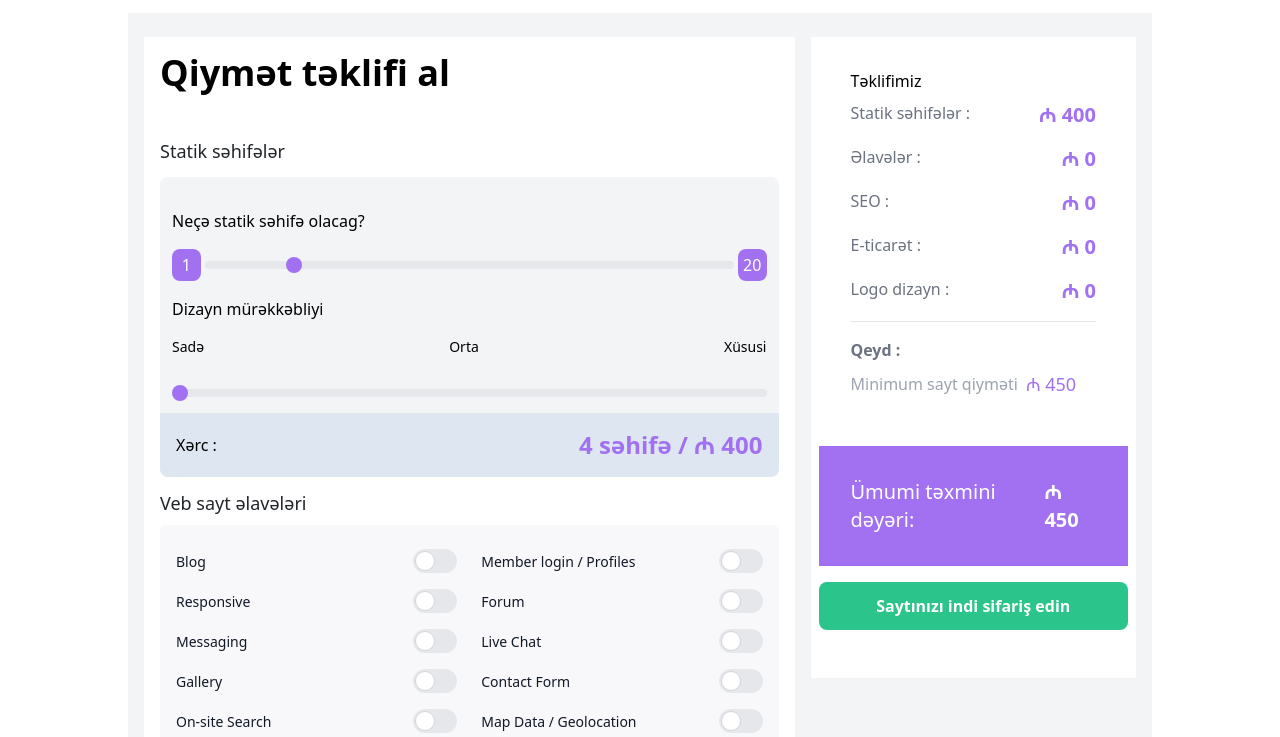
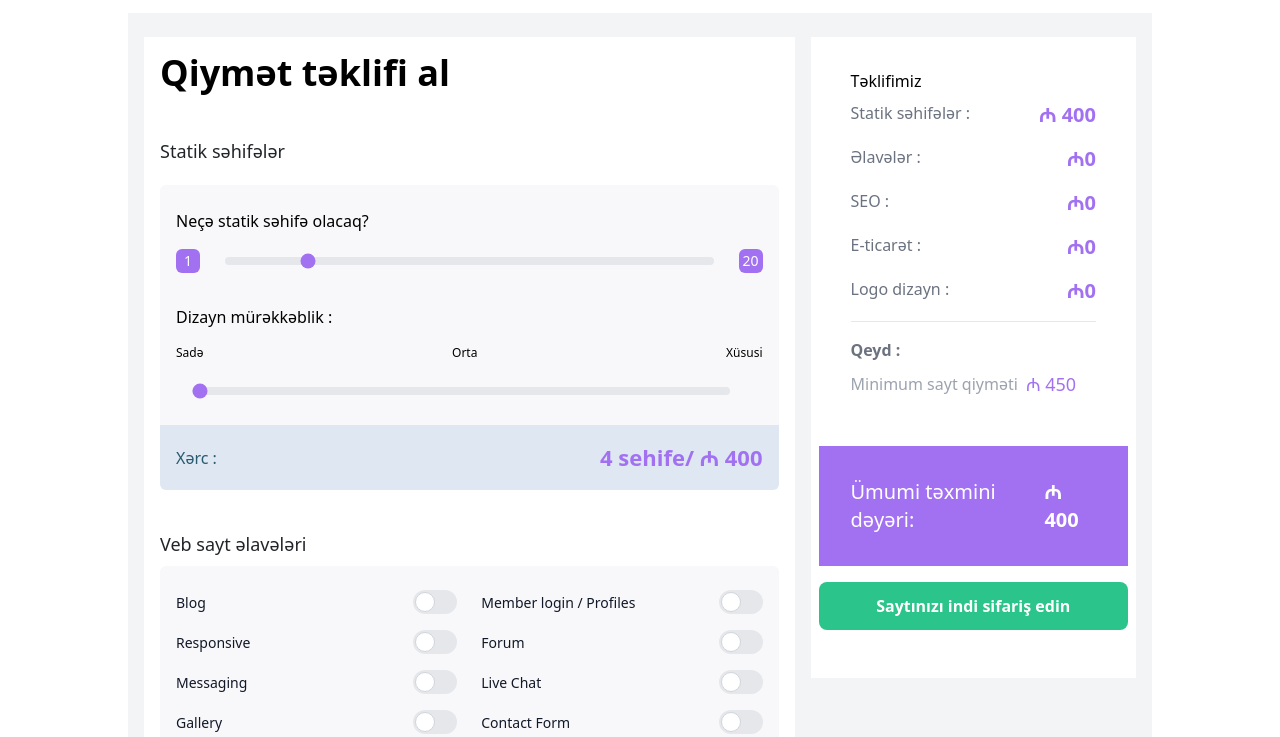
Before and after one commit to sabiinajm/sayt.az, a website: page public/index.htm in a window 1280 px wide. Shown: the part 63-800 px from the top of the page. Drawn offline with Linux system fonts and the light colour scheme.

Commit message:
calculator update

```diff
--- a/public/app.js
+++ b/public/app.js
@@ -1,5 +1,32 @@
 const data = {
-
+    'costStatic': [
+        {
+            'id': 5,
+            'name': "Page",
+            'price': 100,
+            'type': "static_page"
+        }
+    ],
+    'costDesign': [
+        {
+            'id': 10,
+            'name': "Medium",
+            'price': 2,
+            'type': "design_complexity"
+        },
+        {
+            'id': 12,
+            'name': "Simple",
+            'price': 1,
+            'type': "design_complexity"
+        },
+        {
+            'id': 13,
+            'name': "Custom",
+            'price': 3,
+            'type': "design_complexity"
+        }
+    ],
     "costLogo": [
         {
             "id": 7,
@@ -191,73 +218,23 @@ const data = {
         }
     ]
 }
-const sehifeShow = document.getElementById('sehifeShow')
-const xerc1 = document.getElementById('xerc1')
-const xerc1copy = document.getElementById('xerc1copy')
-const ntc1copy = document.getElementById('ntc1copy')
-const ntc2copy = document.getElementById('ntc2copy')
-const ntc3copy = document.getElementById('ntc3copy')
-const ntc4copy = document.getElementById('ntc4copy')
-const sliderRange = document.getElementById('sliderRange')
-const seviyyeRange = document.getElementById('seviyyeRange')
-const seviyyeRange2 = document.getElementById('seviyyeRange2')
-const bloglar = document.getElementById("bloglar")
-const axtarislar = document.getElementById("axtarislar")
-const ecommerce = document.getElementById("ecommerce")
-const ntc1 = document.getElementById("ntc1")
-const ntc2 = document.getElementById("ntc2")
-const ntc3 = document.getElementById("ntc3")
-const ntc4 = document.getElementById('ntc4')
 
-
-
-function drop(button) {
-    const menuId = button.getAttribute('data-dropdown-toggle')
-    const menu = document.getElementById(menuId)
-    document.querySelectorAll('[data-dropdown-toggle]').forEach(btn => {
-        const otherMenuId = btn.getAttribute('data-dropdown-toggle')
-        const otherMenu = document.getElementById(otherMenuId)
-        if (otherMenuId !== menuId && !otherMenu.classList.contains('hidden')) {
-            otherMenu.classList.add('hidden')
-        }
-    })
-    menu.classList.toggle('hidden')
+const pageNum = document.getElementById('pageNum')
+const pageDesign = document.getElementById('pageDesign')
+const ntc0 = document.getElementById('ntc0')
+const staticCost = document.getElementById('staticCost')
+let totalPages = 0
+function calculate() {
+    totalPages = pageNum.value * pageDesign.value;
+    ntc0.innerHTML = `${pageNum.value / 100} sehife/ ₼ ${totalPages}`
+    staticCost.innerHTML = `₼ ${totalPages}`
+    totalCost()
 }
-function controlMenu() {
-    const hamMenu = document.getElementById('hamburger-menu')
-    hamMenu.classList.toggle('hidden')
-}
-function updateValues() {
-    const seviyyeValue = seviyyeRange.value
-    const sliderRangeVal = sliderRange.value/ 100
-    sehifeShow.innerHTML = sliderRangeVal
-    xerc1.innerHTML = sliderRangeVal * seviyyeValue * 100
-    xerc1copy.innerHTML = xerc1.innerHTML
-}
-
-sliderRange.oninput = function() {
-    const sliderValue = this.value
-    const seviyyeValue = seviyyeRange.value
-    sehifeShow.innerHTML = sliderValue / 100
-    xerc1.innerHTML = sliderValue * seviyyeValue
-    xerc1copy.innerHTML = xerc1.innerHTML
-    const allXerc = document.getElementById('allXerc')
-    allXerc.innerHTML = xerc1copy.innerHTML
-}
-
-seviyyeRange.oninput = function() {
-    const sliderValue = sliderRange.value
-    xerc1.innerHTML = sliderValue * this.value
-    xerc1copy.innerHTML = xerc1.innerHTML
-    const allXerc = document.getElementById('allXerc')
-    allXerc.innerHTML = xerc1copy.innerHTML
-}
-updateValues()
-
+window.onload = calculate
 function addElement() {
     data.costAddon.map(item => {
         bloglar.innerHTML += `
-        <label onclick="vebSaytXerc()" class="relative xl:items-center gap-x-2 flex cursor-pointer justify-between">
+        <label onclick="vebPageCostCalc()" class="relative xl:items-center gap-x-2 flex cursor-pointer justify-between">
         <div class="w-3/4"><span class="text-sm font-medium text-gray-900">${item.name}</span></div>
         <div><input value="${item.price}" class="sr-only peer" type="checkbox" name="${item.name}">
         <div
@@ -270,7 +247,7 @@ function addElement() {
     data.costSeo.map(item => {
         axtarislar.innerHTML += `
             <div class="inline-flex items-center">
-            <label  onclick="vebSaytXerc()" class="relative flex items-center mr-2 rounded-full cursor-pointer"
+            <label  onclick="vebPageCostCalc()" class="relative flex items-center mr-2 rounded-full cursor-pointer"
             for="${item.name}" data-ripple-dark="true">
             <input
                         value="${item.price}"
@@ -297,7 +274,7 @@ function addElement() {
 
     data.costEcommerce.map(item => {
         ecommerce.innerHTML += `
-            <label onclick="vebSaytXerc()" class="relative xl:items-center gap-x-2 flex cursor-pointer justify-between">
+            <label onclick="vebPageCostCalc()" class="relative xl:items-center gap-x-2 flex cursor-pointer justify-between">
             <div class="w-3/4"><span class="text-sm font-medium text-gray-900">${item.name}</span>
             </div>
             <div><input value="${item.price}" class="sr-only peer" type="checkbox" name="${item.name}">
@@ -309,7 +286,8 @@ function addElement() {
                     `
     })
 } addElement()
-function vebSaytXerc() {
+
+function vebPageCostCalc() {
     let countBloglar = 0, countAxtarislar = 0, countEcommerce = 0, countLogo = 0
 
     document.querySelectorAll("#bloglar input").forEach(item => {
@@ -324,25 +302,67 @@ function vebSaytXerc() {
         if (item.checked) countEcommerce += +item.value
     })
 
-    const sliderValue = parseInt(seviyyeRange2.value, 10);
-    const selectedOption = data.costLogo[sliderValue - 1];
-    ntc4.textContent = `₼ ${selectedOption.price}`;
+    addCost.innerHTML = "₼" + countBloglar
+    seoCost.innerHTML = "₼" + countAxtarislar
+    eCost.innerHTML = "₼" + countEcommerce
+    logoCost.innerHTML = "₼" + countLogo
+    totalCost()
+}
+const allTotal = document.getElementById('allTotal')
+function totalCost() {
+    ntc1.innerHTML = addCost.innerHTML
+    ntc2.innerHTML = seoCost.innerHTML
+    ntc3.innerHTML = eCost.innerHTML
+    ntc4.innerHTML = logoCost.innerHTML
 
-
-    ntc1.innerHTML = "₼" + countBloglar
-    ntc2.innerHTML = "₼" + countAxtarislar
-    ntc3.innerHTML = "₼" + countEcommerce
-    ntc4.innerHTML = "₼" + countLogo;
-
-    const xerc1copyValue = Number(document.getElementById("xerc1copy").innerText) || 0;
-    const totalCost = countBloglar + countAxtarislar + countEcommerce + countLogo  + xerc1copyValue
-    document.getElementById("allXerc").innerText = "₼" + totalCost;
-
-    document.getElementById("xerc2copy").innerText = countBloglar
-    document.getElementById("xerc3copy").innerText = countAxtarislar
-    document.getElementById("xerc4copy").innerText = countEcommerce
+    const staticCost1 = Number(staticCost.innerHTML.replace('₼', ''));
+    const addCostValue = Number(addCost.innerHTML.replace('₼', ''));
+    const seoCostValue = Number(seoCost.innerHTML.replace('₼', ''));
+    const eCostValue = Number(eCost.innerHTML.replace('₼', ''));
+    const logoCostValue = Number(logoCost.innerHTML.replace('₼', ''));
+    const total = staticCost1 + addCostValue + seoCostValue + eCostValue + logoCostValue;
+    allTotal.innerHTML = total;
+    calculate2()
 }
 
+const designRange = document.getElementById('designRange');
+const logoCost = document.getElementById('logoCost');
+
+function calculate2() {
+    const rangeValue = designRange.value;
+    const selectedIndex = data.costLogo.map(i => i.price / 100);
+
+    if (rangeValue - 1 == selectedIndex[2]) {
+        logoCost.innerHTML = "₼" + selectedIndex[2] * 100;
+    }
+    if (rangeValue - 1 == selectedIndex[1]) {
+        logoCost.innerHTML = "₼" + selectedIndex[1] * 100;
+    }
+    if (rangeValue - 1 == selectedIndex[0]) {
+        logoCost.innerHTML = "₼" + selectedIndex[0] * 100;
+    }
+
+    totalCost();
+}
+
+//dropdowns and menu
+
+function drop(button) {
+    const menuId = button.getAttribute('data-dropdown-toggle')
+    const menu = document.getElementById(menuId)
+    document.querySelectorAll('[data-dropdown-toggle]').forEach(btn => {
+        const otherMenuId = btn.getAttribute('data-dropdown-toggle')
+        const otherMenu = document.getElementById(otherMenuId)
+        if (otherMenuId !== menuId && !otherMenu.classList.contains('hidden')) {
+            otherMenu.classList.add('hidden')
+        }
+    })
+    menu.classList.toggle('hidden')
+}
+function controlMenu() {
+    const hamMenu = document.getElementById('hamburger-menu')
+    hamMenu.classList.toggle('hidden')
+}
 
 // popup
 function displayPopup() {
--- a/public/index.htm
+++ b/public/index.htm
@@ -995,33 +995,35 @@
                 <h1 class="bg-white text-3xl sm:text-4xl font-bold pt-4 px-4">Qiymət təklifi al</h1>
                 <div class="bg-white px-4">
                     <h3 class="pt-11 pb-3 text-lg font-medium text-[#212529]">Statik səhifələr</h3>
-                    <div class="bg-gray-100 pt-4 rounded-lg">
-                        <div class="px-3">
-                            <p class="py-4">Neçə statik səhifə olacag?</p>
-                            <div class="flex items-center">
-                                <span
-                                    class="text-white bg-[#a271f2] flex justify-center items-center h-8 w-8 rounded-lg">1</span>
-                                <input id="sliderRange" type="range" min="100" max="2000" step="100" value="400"
-                                    class="range-slider mx-1 rounded-lg w-full appearance-none h-2 bg-gray-200 " />
-                                <span
-                                    class="text-white bg-[#a271f2] flex justify-center items-center h-8 w-8 rounded-lg">20</span>
+                    <!-- Statik səhifələr -->
+                    <div class="mb-10">
+                        <div class="bg-[#f8f8fa] mt-2 rounded-md  overflow-hidden">
+                            <div class="mt-4 py-2 px-4">
+                                <p class="mb-4">Neçə statik səhifə olacaq?</p>
+                                <div class="flex justify-between items-center"><span
+                                        class="bg-[#a271f2] text-white flex xmd:w-8 w-6 xmd:h-8 h-6 xmd:text-base text-sm items-center justify-center rounded-md">1</span>
+                                        <input oninput="calculate()" id="pageNum"
+                                        class="w-10/12 h-2 bg-gray-200 rounded-lg appearance-none cursor-pointer accent-[#a271f2]"
+                                        min="100" max="2000" step="100" type="range" value="400"><span
+                                        class="bg-[#a271f2] text-white flex xmd:w-8 w-6 xmd:h-8 h-6 xmd:text-base text-sm items-center justify-center rounded-md">20</span>
+                                </div>
                             </div>
-                            <p class=" py-4">Dizayn mürəkkəbliyi</p>
-                            <div class="flex items-center flex-col">
-                                <div class="flex w-full justify-between mb-8 text-sm">
-                                    <p>Sadə</p>
-                                    <p>Orta</p>
-                                    <p>Xüsusi</p>
+                            <div
+                                class="mt-4 py-2 px-4 flex xmd:flex-row flex-col xmd:justify-between xmd:items-center gap-x-2">
+                                <p>Dizayn <span class="whitespace-nowrap"> mürəkkəblik :</span></p>
+                                <div class="flex flex-col justify-center gap-4 xmd:w-4/6 w-full xmd:mt-0 mt-4">
+                                    <div
+                                        class="flex justify-between items-center text-xs xmd:text-base xmd:gap-x-0 gap-x-4 xmd:pr-4 pr-0">
+                                        <span>Sadə</span><span>Orta</span><span>Xüsusi</span></div>
+                                    <div><input oninput="calculate()" id="pageDesign"
+                                            class="md:ml-4 ml-0 md:w-11/12 w-full h-2 bg-gray-200 rounded-lg appearance-none cursor-pointer accent-[#a271f2]"
+                                            min="1" max="3" step="1" type="range" value="1"></div>
                                 </div>
-                                <input id="seviyyeRange" type="range" min="1" max="3" step="1" value="1"
-                                    class="range-slider mx-1 w-full rounded-lg appearance-none h-2 bg-gray-200 " />
                             </div>
-                        </div>
-                        <div class="bg-[#dee7f1] rounded-b-lg mt-4 flex items-center justify-between p-4">
-                            <p>Xərc :</p>
-                            <h2 class="text-2xl text-[#a271f2] font-semibold"><span id="sehifeShow"></span> səhifə / ₼
-                                <span id="xerc1">0</span>
-                            </h2>
+                            <div class="flex justify-between items-center mt-4 py-4 px-4 bg-[#4a84bf26]">
+                                <p class="text-[#285a70]">Xərc :</p>
+                                <p id="ntc0" class="text-[#a271f2] sm:text-[22px] font-semibold">4 səhifə / ₼ 400</p>
+                            </div>
                         </div>
                     </div>
                     <div class="mb-10">
@@ -1034,7 +1036,7 @@
                             </div>
                             <div class="flex justify-between items-center mt-4  py-4 px-4 bg-[#4a84bf26]">
                                 <p class="text-[#285a70]">Xərc :</p>
-                                <p id="ntc1" class="text-[#a271f2] sm:text-[22px] font-semibold">₼ 0</p>
+                                <p id="ntc1" class="text-[#a271f2] sm:text-[22px] font-semibold">₼0</p>
                             </div>
                         </div>
                     </div>
@@ -1072,7 +1074,7 @@
                                     <p>Sadə</p>
                                     <p>Xüsusi</p>
                                 </div>
-                                <input id="seviyyeRange2" type="range" min="1" max="3" step="1" value="1"
+                                <input id="designRange" oninput="calculate2()" type="range" min="1" max="3" step="1" value="1"
                                     class="range-slider mx-1 w-full rounded-lg appearance-none h-2 bg-gray-200 " />
                             </div>
                         </div>
@@ -1088,23 +1090,23 @@
                     <p>Təklifimiz</p>
                     <div class="flex justify-between py-2">
                         <p class="text-gray-500">Statik səhifələr :</p>
-                        <p class="text-[#a271f2] font-semibold text-xl">₼ <span id="xerc1copy">0</span></p>
+                        <p class="text-[#a271f2] font-semibold text-xl"><span id="staticCost">₼0</span></p>
                     </div>
                     <div class="flex justify-between py-2">
                         <p class="text-gray-500">Əlavələr :</p>
-                        <p class="text-[#a271f2] font-semibold text-xl">₼ <span id="xerc2copy">0</span></p>
+                        <p class="text-[#a271f2] font-semibold text-xl"><span id="addCost">₼0</span></p>
                     </div>
                     <div class="flex justify-between py-2">
                         <p class="text-gray-500">SEO :</p>
-                        <p class="text-[#a271f2] font-semibold text-xl">₼ <span id="xerc3copy">0</span></p>
+                        <p class="text-[#a271f2] font-semibold text-xl"><span id="seoCost">₼0</span></p>
                     </div>
                     <div class="flex justify-between py-2">
                         <p class="text-gray-500">E-ticarət :</p>
-                        <p class="text-[#a271f2] font-semibold text-xl">₼ <span id="xerc4copy">0</span></p>
+                        <p class="text-[#a271f2] font-semibold text-xl"><span id="eCost">₼0</span></p>
                     </div>
                     <div class="flex justify-between py-2">
                         <p class="text-gray-500">Logo dizayn :</p>
-                        <p class="text-[#a271f2] font-semibold text-xl">₼ <span id="xerc5copy">0</span></p>
+                        <p class="text-[#a271f2] font-semibold text-xl"><span id="logoCost">₼0</span></p>
                     </div>
                     <hr class="my-2" />
                     <div class="flex flex-wrap justify-between py-2 items-center">
@@ -1115,7 +1117,7 @@
                 </div>
                 <div class="flex justify-between items-center p-8 bg-[#a271f2]">
                     <p class="text-white text-xl">Ümumi təxmini dəyəri:</p>
-                    <p class="text-white font-semibold text-xl">₼ <span id="allXerc">450</span></p>
+                    <p class="text-white font-semibold text-xl">₼ <span id="allTotal">450</span></p>
                 </div>
                 <button onclick="displayPopup()"
                     class="bg-[#2bc48a] text-white w-full h-12 rounded-lg my-4 mb-12 font-semibold">Saytınızı indi
```
Also changed, not shown: public/style.css, 1 other file.
